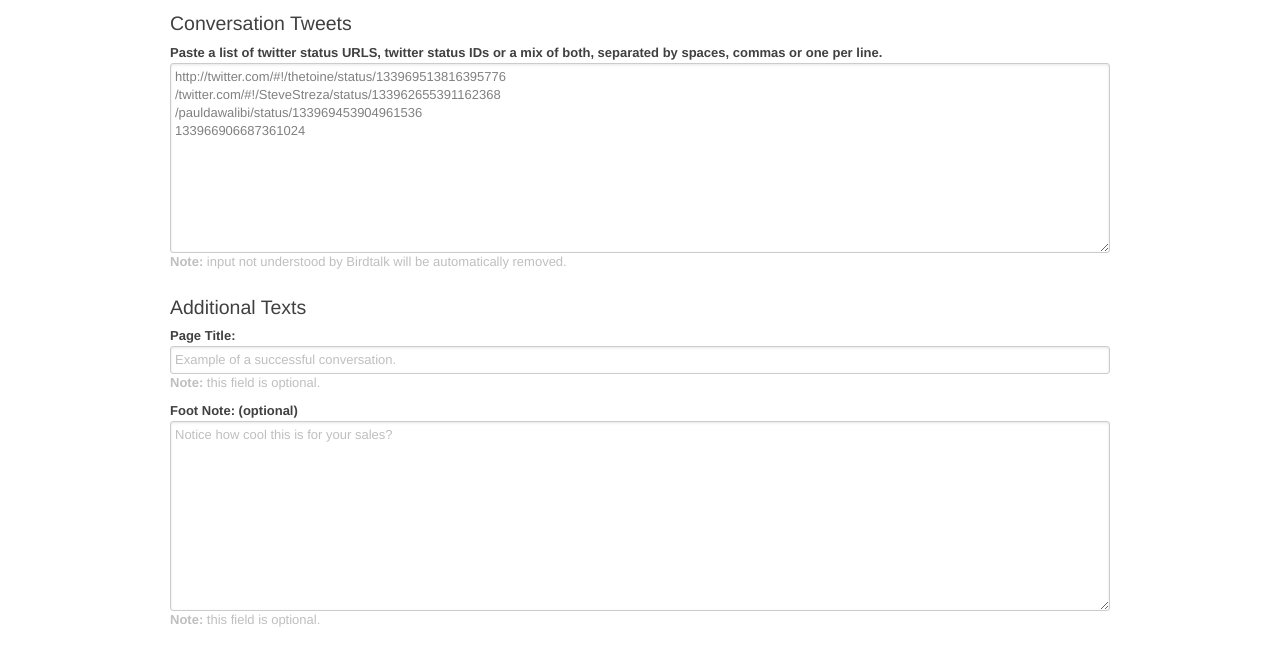
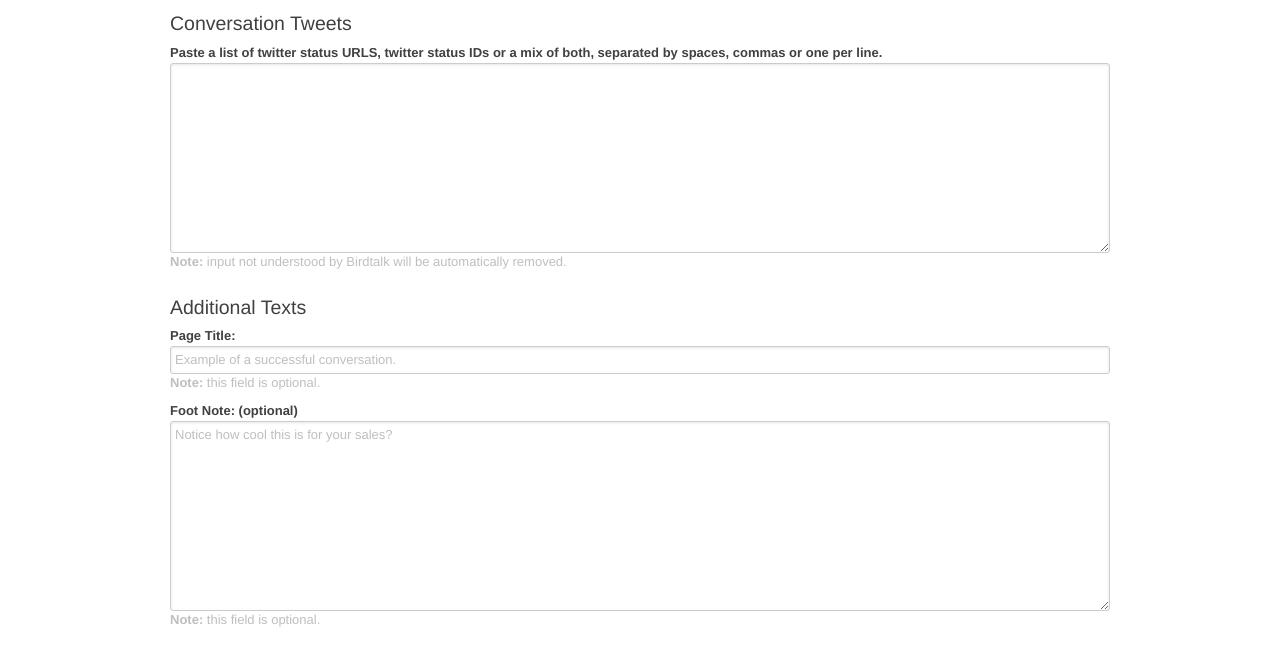
Before and after one commit to quickredfox/birdtalk, a website: page index.html in a window 1280 px wide. Shown: the part 100-753 px from the top of the page. Drawn offline with Linux system fonts and the light colour scheme.

Commit message:
removed default links from gh-page version

```diff
--- a/index.html
+++ b/index.html
@@ -53,12 +53,6 @@
                             <label for="name">Paste a list of twitter status URLS, twitter status IDs or a mix of both, separated by spaces, commas or one per line.</label>
                             <div class="input">
                                 <textarea id="items" class="span16" rows="10" columns="50">
-http://twitter.com/#!/thetoine/status/133969513816395776
-/twitter.com/#!/SteveStreza/status/133962655391162368
-/pauldawalibi/status/133969453904961536
-133966906687361024
-http://twitter.com/#!/joe12343457456785679/status/133969513816395776
-http://twitter.com/#!/joe12343457456785679/status/133969513816395776#wert
                                 </textarea>
                                 <span class="help-block"><b>Note: </b>input not understood by Birdtalk will be automatically removed.</span>
                             </div>
```
